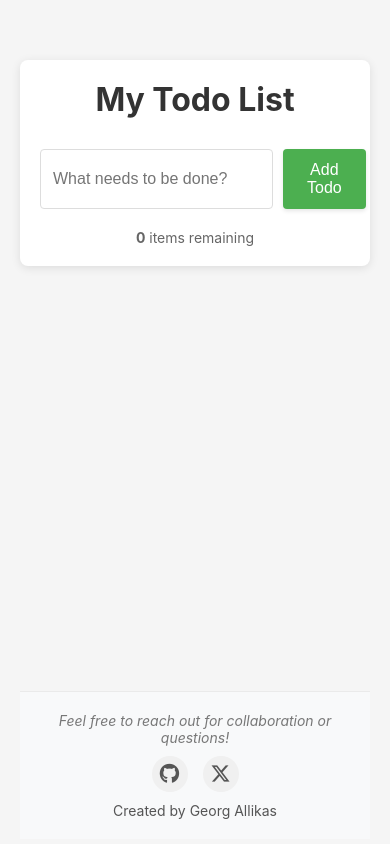
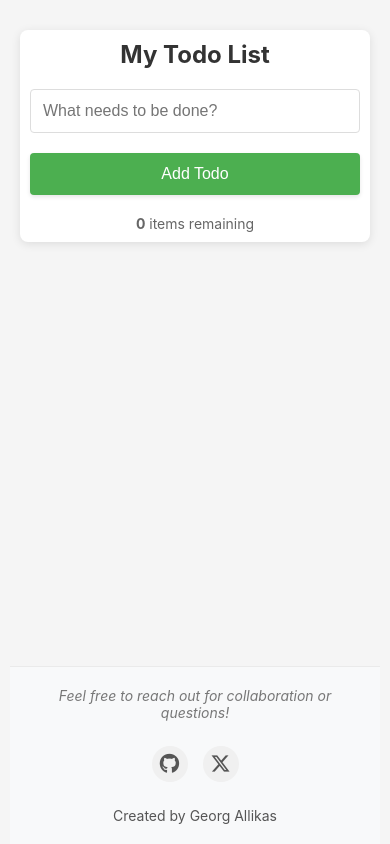
Before and after one commit to greg-182/todo, a plain HTML site: page index.html in a window 390 px wide. Drawn offline with Linux system fonts and the light colour scheme.

Commit message:
Improve mobile responsiveness and fix layout issues

```diff
--- a/myTodo.css
+++ b/myTodo.css
@@ -18,7 +18,7 @@ body {
 /* Main container styles */
 .todo-container {
     width: 600px;
-    max-width: 100%;
+    max-width: calc(100% - 20px);
     margin: 40px auto 20px auto;
     padding: 20px;
     background: white;
@@ -302,6 +302,9 @@ button[type="submit"]:active {
     max-width: 600px;
     margin: 0 auto;
     padding: 0 20px;
+    display: flex;
+    flex-direction: column;
+    align-items: center;
 }
 
 .footer p {
@@ -346,6 +349,24 @@ button[type="submit"]:active {
 
 /* Responsive adjustments */
 @media (max-width: 768px) {
+    body {
+        padding: 10px 10px 0 10px;
+    }
+
+    .todo-container {
+        margin: 20px auto 10px auto;
+        padding: 15px;
+    }
+
+    #todoForm {
+        flex-direction: column;
+    }
+
+    button[type="submit"] {
+        width: 100%;
+        margin-top: 10px;
+    }
+
     .footer {
         padding: 15px 0;
     }
@@ -360,3 +381,20 @@ button[type="submit"]:active {
         font-size: 20px;
     }
 }
+
+/* Small mobile devices */
+@media (max-width: 480px) {
+    h1 {
+        font-size: 24px;
+        margin-bottom: 20px;
+    }
+
+    .todo-container {
+        padding: 10px;
+    }
+
+    .footer-content {
+        flex-direction: column;
+        gap: 10px;
+    }
+}
```
